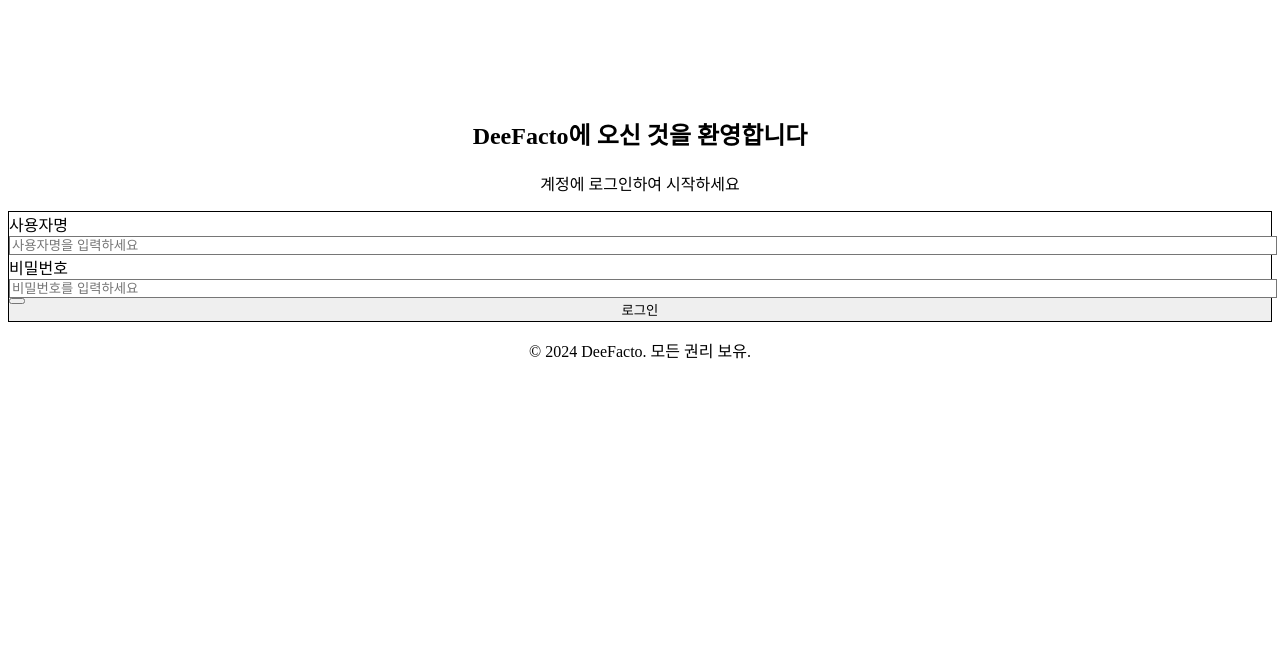
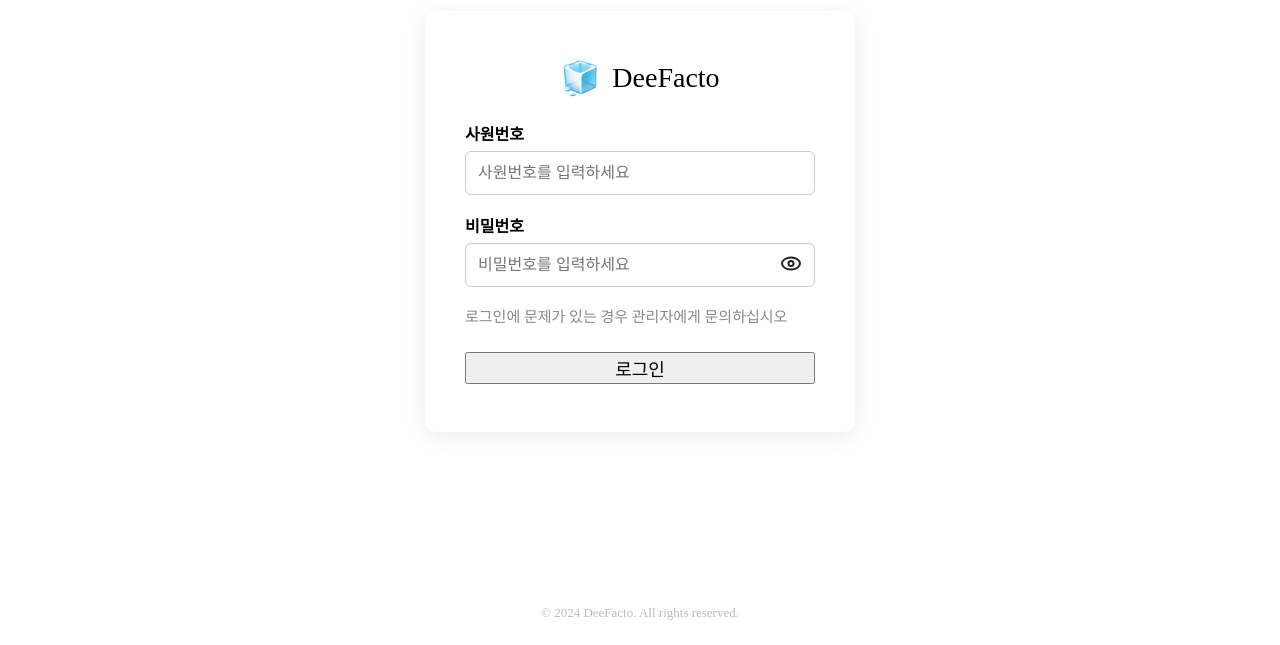
Before and after one commit to SF-DeeFacto/Frontend, a React (Vite) app: page / in a window 1280 px wide. Shown: the part 171-816 px from the top of the page. Built offline with nearby package versions, Linux system fonts and the light colour scheme.

Commit message:
로그인페이지수정및 유저더미데이터생성

```diff
--- a/src/components/layout/Aside.jsx
+++ b/src/components/layout/Aside.jsx
@@ -13,6 +13,7 @@
 import MenuItem from "./MenuItem";
 import Icon from '../common/Icon';
 import Text from '../common/Text';
+import { handleDummyLogout } from '../../dummy/services/auth';
 
 const Aside = () => {
   const navigate = useNavigate();
@@ -90,10 +91,37 @@
     {
       icon: <FiLogOut />,
       label: "Logout",
-      onClick: () => {
-        localStorage.removeItem("token");
-        alert("로그아웃되었습니다.");
-        navigate("/");
+      onClick: async () => {
+        try {
+          const token = localStorage.getItem('token');
+
+          // 실제 백엔드 API 호출 시도
+          const response = await fetch('/auth/logout', {
+            method: 'POST',
+            headers: {
+              'Content-Type': 'application/json',
+              'Authorization': `Bearer ${token}`
+            }
+          });
+
+          if (response.ok) {
+            // 실제 백엔드 응답 처리
+            alert("로그아웃되었습니다.");
+          } else {
+            // 백엔드 API가 실패하면 더미 로그아웃으로 처리
+            console.log('백엔드 API 호출 실패, 더미 로그아웃으로 처리');
+            handleDummyLogout();
+            alert("로그아웃되었습니다.");
+          }
+
+          navigate("/login");
+        } catch (error) {
+          // 네트워크 오류 등으로 API 호출이 실패하면 더미 로그아웃으로 처리
+          console.log('API 호출 중 오류 발생, 더미 로그아웃으로 처리:', error);
+          handleDummyLogout();
+          alert("로그아웃되었습니다.");
+          navigate("/login");
+        }
       },
     },
   ];
--- /dev/null
+++ b/src/dummy/index.js
@@ -0,0 +1,3 @@
+// 더미 데이터 메인 진입점
+export * from './data/users.js';
+export * from './services/auth.js';
--- /dev/null
+++ b/src/dummy/services/auth.js
@@ -0,0 +1,55 @@
+import { dummyUsers } from '../data/users.js';
+
+// 더미 로그인 처리 함수
+export const handleDummyLogin = (credentials) => {
+  const user = dummyUsers.find(
+    (user) => user.employee_id === credentials.username && user.password === credentials.password
+  );
+
+  if (user) {
+    // 더미 토큰 생성 (실제로는 JWT 토큰이어야 함)
+    const dummyToken = `dummy_token_${Date.now()}`;
+
+    // 로컬 스토리지에 저장
+    localStorage.setItem('token', dummyToken);
+    localStorage.setItem('user', JSON.stringify({
+      id: user.id,
+      employee_id: user.employee_id,
+      name: user.name,
+      email: user.email,
+      department: user.department,
+      position: user.position,
+      role: user.role
+    }));
+
+    console.log('더미 로그인 성공:', user.name);
+    return { success: true, user };
+  } else {
+    return { success: false, error: '사원번호 또는 비밀번호가 잘못되었습니다.' };
+  }
+};
+
+// 더미 로그아웃 처리 함수
+export const handleDummyLogout = () => {
+  localStorage.removeItem('token');
+  localStorage.removeItem('user');
+  console.log('더미 로그아웃 완료');
+  return { success: true };
+};
+
+// 더미 토큰 검증 함수
+export const validateDummyToken = () => {
+  const token = localStorage.getItem('token');
+  const user = localStorage.getItem('user');
+
+  if (token && user) {
+    try {
+      const userData = JSON.parse(user);
+      return { valid: true, user: userData };
+    } catch (error) {
+      return { valid: false };
+    }
+  }
+
+  return { valid: false };
+};
--- a/src/pages/Login.jsx
+++ b/src/pages/Login.jsx
@@ -1,5 +1,8 @@
 import React, { useState } from 'react';
 import { useNavigate } from 'react-router-dom';
+import Button from '../components/common/Button';
+import Text from '../components/common/Text';
+import { handleDummyLogin } from '../dummy/services/auth';
 
 const Login = () => {
   const [credentials, setCredentials] = useState({
@@ -17,22 +20,46 @@
     setIsLoading(true);
 
     try {
-      // 실제 로그인 API 호출을 시뮬레이션
-      await new Promise(resolve => setTimeout(resolve, 1000));
+      // 실제 백엔드 API 호출 시도
+      const response = await fetch('/auth/login', {
+        method: 'POST',
+        headers: {
+          'Content-Type': 'application/json',
+        },
+        body: JSON.stringify({
+          username: credentials.username,
+          password: credentials.password,
+        }),
+      });
 
-      // 간단한 유효성 검사
-      if (!credentials.username || !credentials.password) {
-        throw new Error('사용자명과 비밀번호를 입력해주세요.');
+      if (response.ok) {
+        // 실제 백엔드 응답 처리
+        const data = await response.json();
+        localStorage.setItem('token', data.token);
+        localStorage.setItem('user', JSON.stringify(data.user));
+        navigate('/home');
+      } else {
+        // 백엔드 API가 실패하면 더미 로그인으로 처리
+        console.log('백엔드 API 호출 실패, 더미 로그인으로 처리');
+        handleDummyLoginFallback();
       }
-
-      // 로그인 성공
-      localStorage.setItem('token', 'dummy-token');
-      localStorage.setItem('user', JSON.stringify({ username: credentials.username }));
-      navigate('/home');
     } catch (err) {
-      setError(err.message || '로그인에 실패했습니다. 다시 시도해주세요.');
+      // 네트워크 오류 등으로 API 호출이 실패하면 더미 로그인으로 처리
+      console.log('API 호출 중 오류 발생, 더미 로그인으로 처리:', err.message);
+      handleDummyLoginFallback();
     } finally {
       setIsLoading(false);
+    }
+  };
+
+  // 더미 로그인 폴백 처리
+  const handleDummyLoginFallback = () => {
+    const result = handleDummyLogin(credentials);
+
+    if (result.success) {
+      navigate('/home');
+    } else {
+      setError(result.error);
     }
   };
 
@@ -41,118 +68,175 @@
     if (error) setError('');
   };
 
+  const styles = {
+    loginContainer: {
+      minHeight: '100vh',
+      display: 'flex',
+      flexDirection: 'column',
+      justifyContent: 'center',
+      backgroundColor: '#fff'
+    },
+    loginForm: {
+      background: 'white',
+      padding: '48px 40px',
+      borderRadius: '12px',
+      boxShadow: '0 4px 24px rgba(0, 0, 0, 0.08)',
+      width: '350px',
+      maxWidth: '90vw',
+      display: 'flex',
+      flexDirection: 'column',
+      alignItems: 'stretch'
+    },
+    formGroup: {
+      marginBottom: '18px'
+    },
+    letter: {
+      color: '#000000',
+      fontWeight: 'bold',
+      marginBottom: '6px',
+      display: 'block',
+      textAlign: 'left'
+    },
+    formInput: {
+      width: '100%',
+      padding: '12px',
+      border: '1px solid #ccc',
+      borderRadius: '6px',
+      fontSize: '16px',
+      boxSizing: 'border-box',
+      backgroundColor: '#fff',
+      color: '#333'
+    },
+    errorMessage: {
+      color: 'red',
+      fontSize: '13px',
+      marginBottom: '12px',
+      textAlign: 'center'
+    },
+    signIn: {
+      color: '#888',
+      textAlign: 'left',
+      marginBottom: '18px',
+      fontSize: '15px'
+    },
+    dummyInfo: {
+      color: '#666',
+      fontSize: '12px',
+      textAlign: 'center',
+      marginTop: '16px',
+      padding: '12px',
+      backgroundColor: '#f8f9fa',
+      borderRadius: '6px',
+      border: '1px solid #e9ecef'
+    }
+  };
+
   return (
-    <div className="min-h-screen flex items-center justify-center bg-gradient-to-br from-blue-50 via-white to-indigo-50">
-      <div className="max-w-md w-full mx-4">
-        {/* 제목 */}
-        <div className="text-center mb-8">
-          <h2 className="text-3xl font-bold text-gray-900 mb-2">
-            DeeFacto에 오신 것을 환영합니다
-          </h2>
-          <p className="text-gray-600">
-            계정에 로그인하여 시작하세요
-          </p>
+    <div style={styles.loginContainer}>
+      <div style={{ flex: 1, display: 'flex', justifyContent: 'center', alignItems: 'center' }}>
+        <form onSubmit={handleSubmit} style={styles.loginForm}>
+          <div style={{ display: 'flex', alignItems: 'center', justifyContent: 'center', marginBottom: '24px' }}>
+            <span style={{ fontSize: '32px', marginRight: '12px' }}>🧊</span>
+            <Text variant="title" size="28px" weight="bold" color="black">
+              DeeFacto
+            </Text>
           </div>
-
-        {/* 로그인 폼 */}
-        <div className="bg-white rounded-2xl shadow-xl p-8 border border-gray-100">
-          <form onSubmit={handleSubmit} className="space-y-6">
-            {/* 사용자명 입력 */}
-            <div>
-              <label htmlFor="username" className="block text-sm font-medium text-gray-700 mb-2">
-                사용자명
-              </label>
-              <div className="relative">
+          <div style={styles.formGroup}>
+            <Text variant="body" size="sm" weight="bold" color="black" style={styles.letter}>
+              사원번호
+            </Text>
             <input
-                  id="username"
               type="text"
-                  required
-                  className="w-full px-4 py-3 border border-gray-300 rounded-lg focus:ring-2 focus:ring-blue-500 focus:border-transparent transition-all duration-200 placeholder-gray-400"
-                  placeholder="사용자명을 입력하세요"
               value={credentials.username}
               onChange={(e) => handleInputChange('username', e.target.value)}
+              required
+              placeholder="사원번호를 입력하세요"
+              style={styles.formInput}
+              autoComplete="username"
+              onFocus={(e) => {
+                e.target.style.borderColor = '#000000';
+                e.target.style.outline = 'none';
+              }}
+              onBlur={(e) => {
+                e.target.style.borderColor = '#ccc';
+              }}
             />
-                <div className="absolute inset-y-0 right-0 pr-3 flex items-center">
-                  <svg className="h-5 w-5 text-gray-400" fill="none" stroke="currentColor" viewBox="0 0 24 24">
-                    <path strokeLinecap="round" strokeLinejoin="round" strokeWidth={2} d="M16 7a4 4 0 11-8 0 4 4 0 018 0zM12 14a7 7 0 00-7 7h14a7 7 0 00-7-7z" />
-                  </svg>
           </div>
-              </div>
-            </div>
-
-            {/* 비밀번호 입력 */}
-            <div>
-              <label htmlFor="password" className="block text-sm font-medium text-gray-700 mb-2">
+          <div style={styles.formGroup}>
+            <Text variant="body" size="sm" weight="bold" color="black" style={styles.letter}>
               비밀번호
-              </label>
-              <div className="relative">
+            </Text>
+            <div style={{ position: 'relative' }}>
               <input
-                  id="password"
                 type={showPassword ? 'text' : 'password'}
-                  required
-                  className="w-full px-4 py-3 border border-gray-300 rounded-lg focus:ring-2 focus:ring-blue-500 focus:border-transparent transition-all duration-200 placeholder-gray-400 pr-12"
-                  placeholder="비밀번호를 입력하세요"
                 value={credentials.password}
                 onChange={(e) => handleInputChange('password', e.target.value)}
+                required
+                placeholder="비밀번호를 입력하세요"
+                style={{...styles.formInput, paddingRight: '48px'}}
+                autoComplete="current-password"
+                onFocus={(e) => {
+                  e.target.style.borderColor = '#000000';
+                  e.target.style.outline = 'none';
+                }}
+                onBlur={(e) => {
+                  e.target.style.borderColor = '#ccc';
+                }}
               />
               <button
                 type="button"
-                  className="absolute inset-y-0 right-0 pr-3 flex items-center"
                 onClick={() => setShowPassword(!showPassword)}
+                style={{
+                  position: 'absolute',
+                  right: '12px',
+                  top: '50%',
+                  transform: 'translateY(-50%)',
+                  background: 'none',
+                  border: 'none',
+                  cursor: 'pointer',
+                  padding: 0
+                }}
+                aria-label={showPassword ? "비밀번호 숨기기" : "비밀번호 표시"}
               >
                 {showPassword ? (
-                    <svg className="h-5 w-5 text-gray-400" fill="none" stroke="currentColor" viewBox="0 0 24 24">
-                      <path strokeLinecap="round" strokeLinejoin="round" strokeWidth={2} d="M13.875 18.825A10.05 10.05 0 0112 19c-4.478 0-8.268-2.943-9.543-7a9.97 9.97 0 011.563-3.029m5.858.908a3 3 0 114.243 4.243M9.878 9.878l4.242 4.242M9.878 9.878L3 3m6.878 6.878L21 21" />
+                  <svg width="24" height="24" viewBox="0 0 24 24" fill="none" stroke="#222" strokeWidth="2" strokeLinecap="round" strokeLinejoin="round">
+                    <ellipse cx="12" cy="12" rx="9" ry="6" />
+                    <circle cx="12" cy="12" r="2.5" />
+                    <line x1="3" y1="21" x2="21" y2="3" />
                   </svg>
                 ) : (
-                    <svg className="h-5 w-5 text-gray-400" fill="none" stroke="currentColor" viewBox="0 0 24 24">
-                      <path strokeLinecap="round" strokeLinejoin="round" strokeWidth={2} d="M15 12a3 3 0 11-6 0 3 3 0 016 0z" />
-                      <path strokeLinecap="round" strokeLinejoin="round" strokeWidth={2} d="M2.458 12C3.732 7.943 7.523 5 12 5c4.478 0 8.268 2.943 9.542 7-1.274 4.057-5.064 7-9.542 7-4.477 0-8.268-2.943-9.542-7z" />
+                  <svg width="24" height="24" viewBox="0 0 24 24" fill="none" stroke="#222" strokeWidth="2" strokeLinecap="round" strokeLinejoin="round">
+                    <ellipse cx="12" cy="12" rx="9" ry="6" />
+                    <circle cx="12" cy="12" r="2.5" />
                   </svg>
                 )}
               </button>
             </div>
           </div>
-
-            {/* 에러 메시지 */}
+          <Text variant="body" size="xs" color="gray-600" style={styles.signIn}>
+            로그인에 문제가 있는 경우 관리자에게 문의하십시오
+          </Text>
           {error && (
-              <div className="bg-red-50 border border-red-200 rounded-lg p-4">
-                <div className="flex">
-                  <svg className="h-5 w-5 text-red-400" fill="none" stroke="currentColor" viewBox="0 0 24 24">
-                    <path strokeLinecap="round" strokeLinejoin="round" strokeWidth={2} d="M12 8v4m0 4h.01M21 12a9 9 0 11-18 0 9 9 0 0118 0z" />
-                  </svg>
-                  <p className="ml-3 text-sm text-red-700">{error}</p>
-                </div>
-              </div>
+            <Text variant="body" size="xs" color="red" style={styles.errorMessage}>
+              {error}
+            </Text>
           )}
-
-            {/* 로그인 버튼 */}
-            <button
+          <Button
             type="submit"
             disabled={isLoading}
-              className="w-full flex justify-center py-3 px-4 border border-transparent rounded-lg shadow-sm text-sm font-medium text-white bg-gradient-to-r from-blue-600 to-indigo-600 hover:from-blue-700 hover:to-indigo-700 focus:outline-none focus:ring-2 focus:ring-offset-2 focus:ring-blue-500 disabled:opacity-50 disabled:cursor-not-allowed transition-all duration-200"
+            className="w-full py-3 bg-black text-white rounded-lg font-medium hover:bg-gray-800 disabled:bg-gray-400 disabled:cursor-not-allowed transition-colors"
+            style={{
+              marginTop: '8px',
+              fontSize: '18px'
+            }}
           >
-              {isLoading ? (
-                <div className="flex items-center">
-                  <svg className="animate-spin -ml-1 mr-3 h-5 w-5 text-white" fill="none" viewBox="0 0 24 24">
-                    <circle className="opacity-25" cx="12" cy="12" r="10" stroke="currentColor" strokeWidth="4"></circle>
-                    <path className="opacity-75" fill="currentColor" d="M4 12a8 8 0 018-8V0C5.373 0 0 5.373 0 12h4zm2 5.291A7.962 7.962 0 014 12H0c0 3.042 1.135 5.824 3 7.938l3-2.647z"></path>
-                  </svg>
-                  로그인 중...
+            {isLoading ? '로그인 중...' : '로그인'}
+          </Button>
+
+        </form>
       </div>
-              ) : (
-                '로그인'
-              )}
-            </button>
-          </form>
-
-
-        </div>
-
-        {/* 하단 정보 */}
-        <div className="mt-8 text-center text-sm text-gray-500">
-          <p>© 2024 DeeFacto. 모든 권리 보유.</p>
-        </div>
+      <div style={{ textAlign: 'center', color: '#bbb', fontSize: '13px', marginBottom: '16px' }}>
+        © 2024 DeeFacto. All rights reserved.
       </div>
     </div>
   );
--- a/src/router/index.jsx
+++ b/src/router/index.jsx
@@ -33,7 +33,7 @@
           </Suspense>
         </MainLayout>
       } />
-      <Route path="*" element={<MainLayout title="Not Found"><NotFound /></MainLayout>} />
+      <Route path="*" element={<NotFound />} />
     </Routes>
   );
 };
```
Also changed, not shown: src/components/layout/Header.jsx (+20 -3 lines), src/dummy/data/users.js (added, +143 -0 lines). Lines whose indentation alone changed are shown as unchanged.
